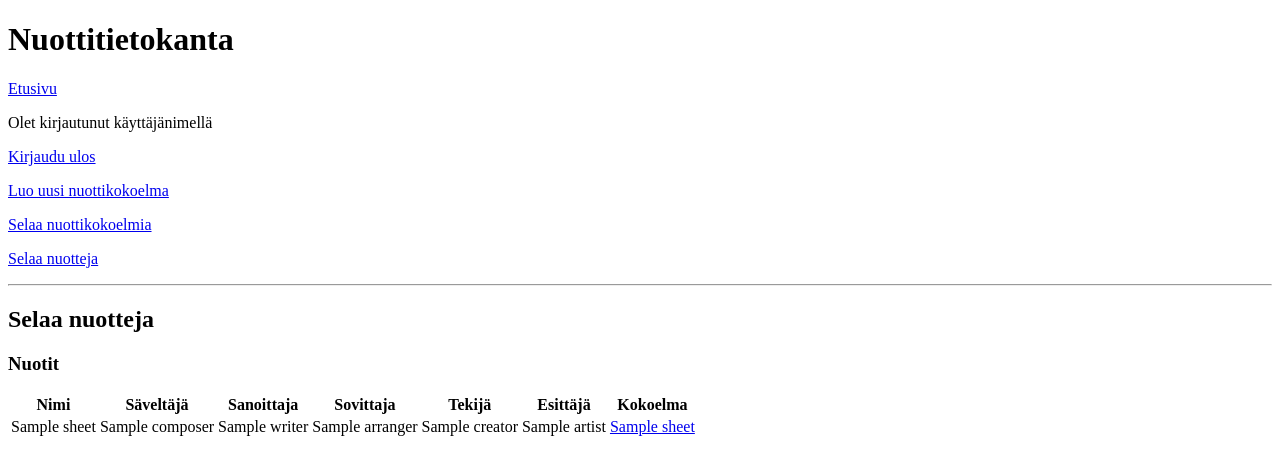
After one commit to mkkarl/nuottitietokanta, a Flask app: template templates/sheets.html in a window 1280 px wide. The commit adds this page. Shown: the top 475 px of the page. Run offline with Flask 3, Linux system fonts and the light colour scheme; the template is opened without the code that fills it: most values are stand-ins (such as "Sample title", 1, 10 or a date in 2020).

Commit message:
Add browsing of sheets

```diff
--- a/routes.py
+++ b/routes.py
@@ -82,3 +82,8 @@ def new_sheet(id):
             return redirect(f"/sheet_collections/{id}")
         else:
             return render_template("error.html", message="Uuden nuotin luonti ei onnistunut")
+
+@app.route("/sheets", methods=["GET"])
+def get_sheets():
+    all_sheets = sheets.get_all_sheets()
+    return render_template("sheets.html", sheets=all_sheets)
--- a/templates/index.html
+++ b/templates/index.html
@@ -6,5 +6,6 @@
 
 <p><a href="/new_sheet_collection">Luo uusi nuottikokoelma</a></p>
 <p><a href="/sheet_collections">Selaa nuottikokoelmia</a></p>
+<p><a href="/sheets">Selaa nuotteja</a></p>
 
 {% endblock %}
--- a/templates/layout.html
+++ b/templates/layout.html
@@ -8,6 +8,7 @@
 
 <p><a href="/new_sheet_collection">Luo uusi nuottikokoelma</a></p>
 <p><a href="/sheet_collections">Selaa nuottikokoelmia</a></p>
+<p><a href="/sheets">Selaa nuotteja</a></p>
 <hr>
 
 {% block content %}{% endblock %}
--- /dev/null
+++ b/templates/sheets.html
@@ -0,0 +1,34 @@
+{% extends "layout.html" %}
+{% block title %}Etusivu{% endblock %}
+{% block content %}
+
+<h2>Selaa nuotteja</h2>
+
+<h3>Nuotit</h3>
+
+<table>
+    <tr>
+        <th>Nimi</th>
+        <th>Säveltäjä</th>
+        <th>Sanoittaja</th>
+        <th>Sovittaja</th>
+        <th>Tekijä</th>
+        <th>Esittäjä</th>
+        <th>Kokoelma</th>
+    </tr>
+
+    {% for sheet in sheets %}
+    <tr>
+        <td>{{ sheet.name }}</td>
+        <td>{{ sheet.composer }}</td>
+        <td>{{ sheet.writer }}</td>
+        <td>{{ sheet.arranger }}</td>
+        <td>{{ sheet.creator }}</td>
+        <td>{{ sheet.artist }}</td>
+        <td><a href="/sheet_collections/{{ sheet.coll_id }}">{{ sheet.coll_name }}</a></td></td>
+    </tr>
+    {% endfor %}
+
+</table>
+
+{% endblock %}
```
Also changed, not shown: sheets.py (+11 -0 lines), README.md.
